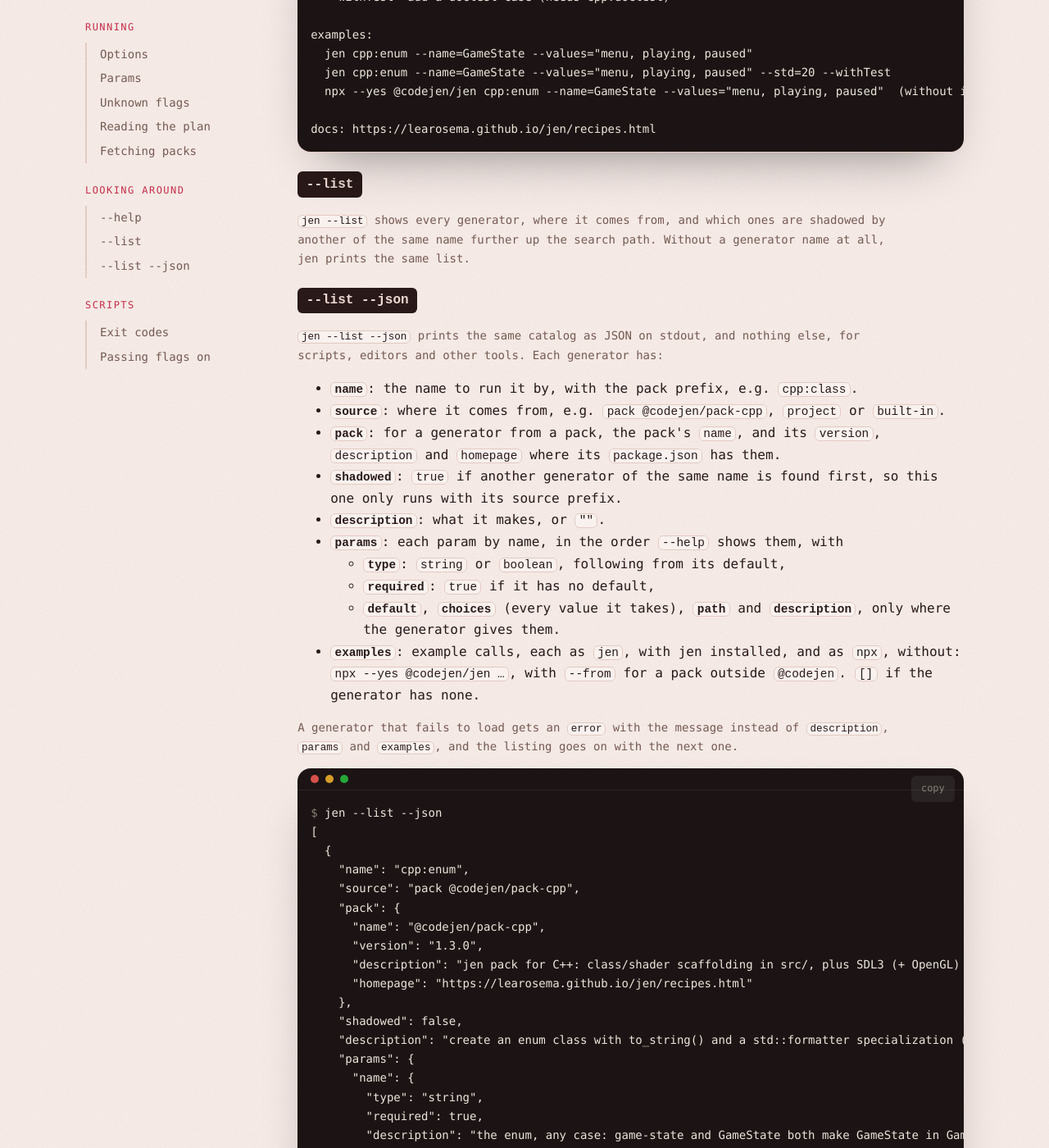
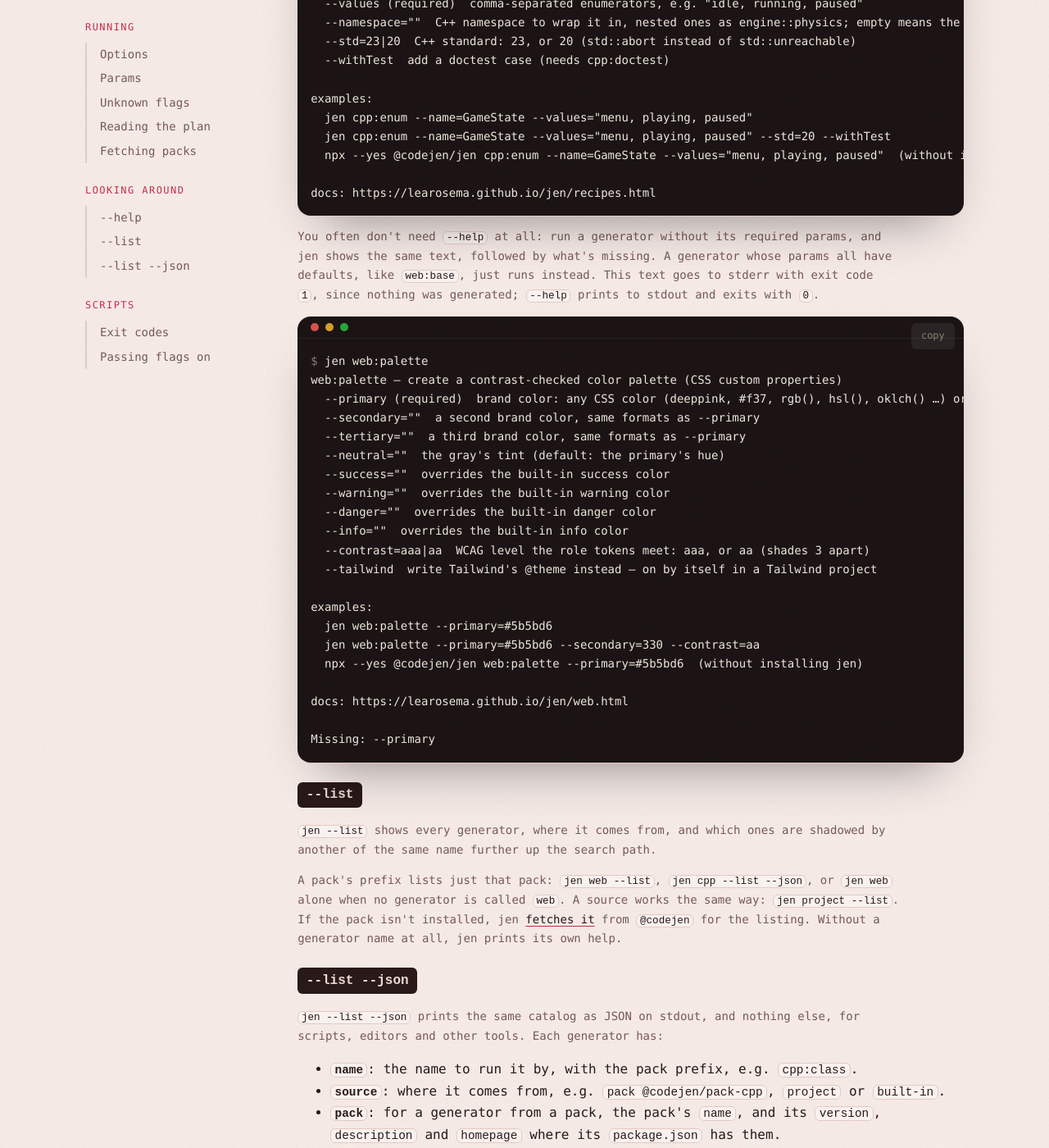
Before and after one commit to learosema/jen, a Jekyll site: the page built from docs/cli.md, in a window 1280 px wide and 1400 px high, scrolled down 3263 px. Shown: the whole window at 82% size. Built offline with Jekyll 4.4.1, drawn with Linux system fonts in a browser that asks for light colours; some of the changed text lies outside the part shown.

Commit message:
chore(website): update documentation

```diff
--- a/docs/_data/terminals.yml
+++ b/docs/_data/terminals.yml
@@ -1051,8 +1051,30 @@ cli_help:
 
 cli_unknown:
   - "$ jen cpp:class --name=Foo --copyable --moveonly"
-  - "cpp:class (pack @codejen/pack-cpp) – create a C++ class (header + source), wired into the CMakeLists.txt with # jen:sources"
   - "cpp:class has no --copyable, --moveonly (did you mean --moveOnly?). Known: --name, --namespace, --moveOnly, --resource, --nullValue, --destroy, --withTest. (jen cpp:class --help)"
+
+cli_missing:
+  - '$ jen web:palette'
+  - 'web:palette – create a contrast-checked color palette (CSS custom properties)'
+  - '  --primary (required)  brand color: any CSS color (deeppink, #f37, rgb(), hsl(), oklch() …) or a hue in degrees'
+  - '  --secondary=""  a second brand color, same formats as --primary'
+  - '  --tertiary=""  a third brand color, same formats as --primary'
+  - '  --neutral=""  the gray''s tint (default: the primary''s hue)'
+  - '  --success=""  overrides the built-in success color'
+  - '  --warning=""  overrides the built-in warning color'
+  - '  --danger=""  overrides the built-in danger color'
+  - '  --info=""  overrides the built-in info color'
+  - '  --contrast=aaa|aa  WCAG level the role tokens meet: aaa, or aa (shades 3 apart)'
+  - '  --tailwind  write Tailwind''s @theme instead – on by itself in a Tailwind project'
+  - ''
+  - 'examples:'
+  - '  jen web:palette --primary=#5b5bd6'
+  - '  jen web:palette --primary=#5b5bd6 --secondary=330 --contrast=aa'
+  - '  npx --yes @codejen/jen web:palette --primary=#5b5bd6  (without installing jen)'
+  - ''
+  - 'docs: https://learosema.github.io/jen/web.html'
+  - ''
+  - 'Missing: --primary'
 
 cli_json:
   - '$ jen --list --json'
--- a/docs/cli.md
+++ b/docs/cli.md
@@ -37,15 +37,16 @@ toc:
 - **`--force`, `-f`**: overwrite existing files instead of skipping them.
 - **`--dir=<path>`**: where the files go, instead of the current directory. See [where files go]({{ '/#where' | relative_url }}).
 - **`--from <package>`**: fetch a pack via npm, run it once, then remove it – or a package a pack runs, e.g. a Yeoman generator: `jen --from generator-code yeoman:code`.
-- **`--list`, `-l`**: list every generator and where it comes from.
+- **`--list`, `-l`**: list every generator and where it comes from – or one pack's: `jen web --list`.
 - **`--json`**: with `--list`, the same list as JSON.
 - **`--help`, `-h`**: jen's own help, or with a generator, its params.
+- **`--version`, `-v`**: jen's version.
 
 ### Params {#params}
 
 Everything else on the command line is a param of the generator. A value always takes the `=` form: `--name=Foo`. A boolean param works as a bare flag (`--moveOnly`), or with `=true`/`=false` – `yes`/`no`, `on`/`off` and `1`/`0` work too. Anything else fails, rather than being read as false.
 
-A param without a default is required. Leave it out and jen stops with `Missing: --name` before anything is written – it never prompts for it.
+A param without a default is required. Leave it out and jen shows the generator's params, then stops with `Missing: --name` before anything is written – it never prompts for it ([see `--help`](#help)).
 
 Some params only take a few values, like `--std=20` or `--std=23` for `cpp:enum`. Anything else stops jen with the values it does take: `cpp:enum --std: expected one of "20", "23", got "17"`.
 
@@ -76,7 +77,7 @@ When the project root isn't where you stand, the plan says where jen found it an
 
 `--from <package>` (or `<package>@<version>`) installs a pack into a throwaway directory, runs it once and removes it again – no `package.json` entry, no `node_modules` left in your project. Any other package is installed the same way for a pack to run, e.g. a Yeoman generator: `jen --from generator-code yeoman:code`. The generator name stays the same as for an installed pack: `--from` only changes where jen gets it.
 
-Ask for a prefixed generator whose pack isn't installed, like `lua:function`, and jen fetches `@codejen/pack-lua` the same way. That only ever pulls from jen's own `@codejen` scope, so a typo can't install someone else's package; for any other scope, or an unprefixed name, jen prints a hint to use `--from` instead.
+Ask for a prefixed generator whose pack isn't installed, like `lua:function`, or list one with `jen lua --list`, and jen fetches `@codejen/pack-lua` the same way – also next to a `--from`. That only ever pulls from jen's own `@codejen` scope, so a typo can't install someone else's package; for any other scope, or an unprefixed name, jen prints a hint to use `--from` instead.
 
 Packs fetch, too – only names fixed in their own code, never one from the command line: pack-yeoman its [fixed list of generators]({{ '/yeoman.html' | relative_url }}), pack-js `npm create vite@latest` and the latest versions for [`js:esbuild`]({{ '/js.html#js-esbuild' | relative_url }}). jen uses your own `npm`, with `--ignore-scripts` for its installs. `JEN_NO_FETCH=1` turns all of it off.
 
@@ -90,9 +91,15 @@ Below the params come the generator's examples, ready to copy – the first one
 
 {% include terminal.html id="cli_help" %}
 
+You often don't need `--help` at all: run a generator without its required params, and jen shows the same text, followed by what's missing. A generator whose params all have defaults, like `web:base`, just runs instead. This text goes to stderr with exit code `1`, since nothing was generated; `--help` prints to stdout and exits with `0`.
+
+{% include terminal.html id="cli_missing" %}
+
 ### `--list` {#list}
 
-`jen --list` shows every generator, where it comes from, and which ones are shadowed by another of the same name further up the search path. Without a generator name at all, jen prints the same list.
+`jen --list` shows every generator, where it comes from, and which ones are shadowed by another of the same name further up the search path.
+
+A pack's prefix lists just that pack: `jen web --list`, `jen cpp --list --json`, or `jen web` alone when no generator is called `web`. A source works the same way: `jen project --list`. If the pack isn't installed, jen [fetches it](#fetching) from `@codejen` for the listing. Without a generator name at all, jen prints its own help.
 
 ### `--list --json` {#json}
 
@@ -117,7 +124,7 @@ A generator that fails to load gets an `error` with the message instead of `desc
 
 ### Exit codes {#exit}
 
-jen exits with `0` when it ran: files written, nothing to do, or only a plan with `--dry-run`. Anything else exits with `1` and a message on stderr: a missing or unknown param, a boolean it can't read, a generator that isn't found – and `jen` without a generator name, after listing them. Nothing is written in any of these cases.
+jen exits with `0` when it ran: files written, nothing to do, or only a plan with `--dry-run`. Anything else exits with `1` and a message on stderr: a missing or unknown param, a boolean it can't read, a generator that isn't found – and `jen` without a generator name, after showing its help. Nothing is written in any of these cases.
 
 ### Passing flags on {#passthrough}
 
--- a/docs/web.md
+++ b/docs/web.md
@@ -100,6 +100,8 @@ Six shades per color, from your colors, as custom properties: `--color-primary-1
 - **4 apart**: at least 7:1 – WCAG AAA for text
 
 So `--color-primary-5` text on `--color-danger-1` is AAA, without looking anything up. Besides your colors you get a neutral gray tinted toward the primary hue, and success, warning, danger and info.
+
+Colors take any CSS color – `deeppink`, `#f37`, `rgb(255 51 119)`, `hsl(340deg, 100%, 60%)`, `oklch(0.65 0.24 5)`, `lab()`, `lch()`, `hwb()`, `color(display-p3 …)` – or a bare hue in degrees like `264`. Alpha is ignored: palette colors are opaque.
 
 {% include terminal.html id="web_palette" %}
 
@@ -253,7 +255,7 @@ A new page after [Manuel Matuzović's HTML boilerplate](https://matuzo.at/blog/h
 
 ### `web:manifest` {#web-manifest}
 
-Makes the site installable with a `manifest.webmanifest`. It goes into `public/` in a Vite project or any project with that folder, else where you run jen. The colors come from the palette – `theme_color` from `primary`, `background_color` from `surface` – or from `--themeColor` and `--backgroundColor` (`#hex`, `oklch()` or a hue), and white without either. They're written as hex, which every browser reads. The manifest lists only the icons that exist, at the root or in `public/`. Next to a `favicon.svg`, it also writes `icon-maskable.svg`: the same icon on the background color, shrunk into the safe zone that round and rounded-square icon masks leave alone. `--into=<page.html>` links the manifest and adds `theme-color` to the page's head, one per color scheme when there's a palette. Pages you make later with `web:page` link the manifest by themselves.
+Makes the site installable with a `manifest.webmanifest`. It goes into `public/` in a Vite project or any project with that folder, else where you run jen. The colors come from the palette – `theme_color` from `primary`, `background_color` from `surface` – or from `--themeColor` and `--backgroundColor` (any CSS color, or a hue), and white without either. They're written as hex, which every browser reads. The manifest lists only the icons that exist, at the root or in `public/`. Next to a `favicon.svg`, it also writes `icon-maskable.svg`: the same icon on the background color, shrunk into the safe zone that round and rounded-square icon masks leave alone. `--into=<page.html>` links the manifest and adds `theme-color` to the page's head, one per color scheme when there's a palette. Pages you make later with `web:page` link the manifest by themselves.
 
 {% include terminal.html id="web_manifest" %}
 
@@ -338,6 +340,7 @@ Every file credits the work it builds on, in a comment at the top of the part it
 - **[Utopia](https://utopia.fyi)** by James Gilyead and Trys Mudford: the fluid type and space scales
 - **[Reasonable Colors](https://www.reasonable.work/colors/)** by Matthew Howell: the idea of shade distances that guarantee contrast
 - **[OKLab](https://bottosson.github.io/posts/oklab/)** by Björn Ottosson: the color math behind the shades
+- **[CSS Color Module Level 4](https://www.w3.org/TR/css-color-4/)** by the W3C CSS Working Group: the named colors and the conversion matrices for reading `lab()`, `lch()` and `color()`
 - **[HTML boilerplate](https://matuzo.at/blog/html-boilerplate/)** by Manuel Matuzović: `web:page`
 - **[How to Favicon in 2021](https://evilmartians.com/chronicles/how-to-favicon-in-2021-six-files-that-fit-most-needs)** by Andrey Sitnik (Evil Martians): the icon set `web:page` links and `web:manifest` lists
 - **[Web app manifest](https://developer.mozilla.org/en-US/docs/Web/Progressive_web_apps/Manifest)** reference by MDN: `web:manifest`
```
